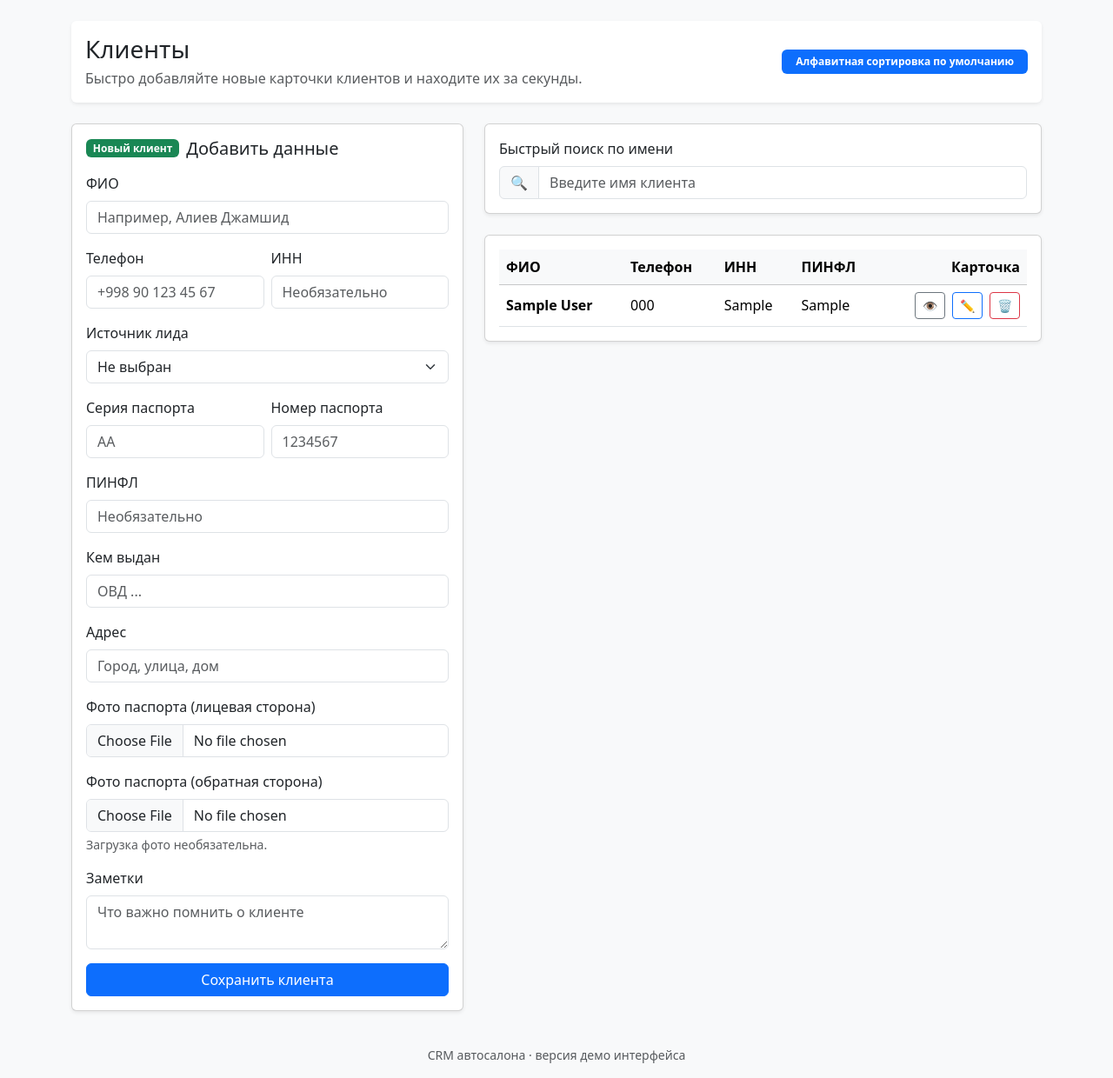
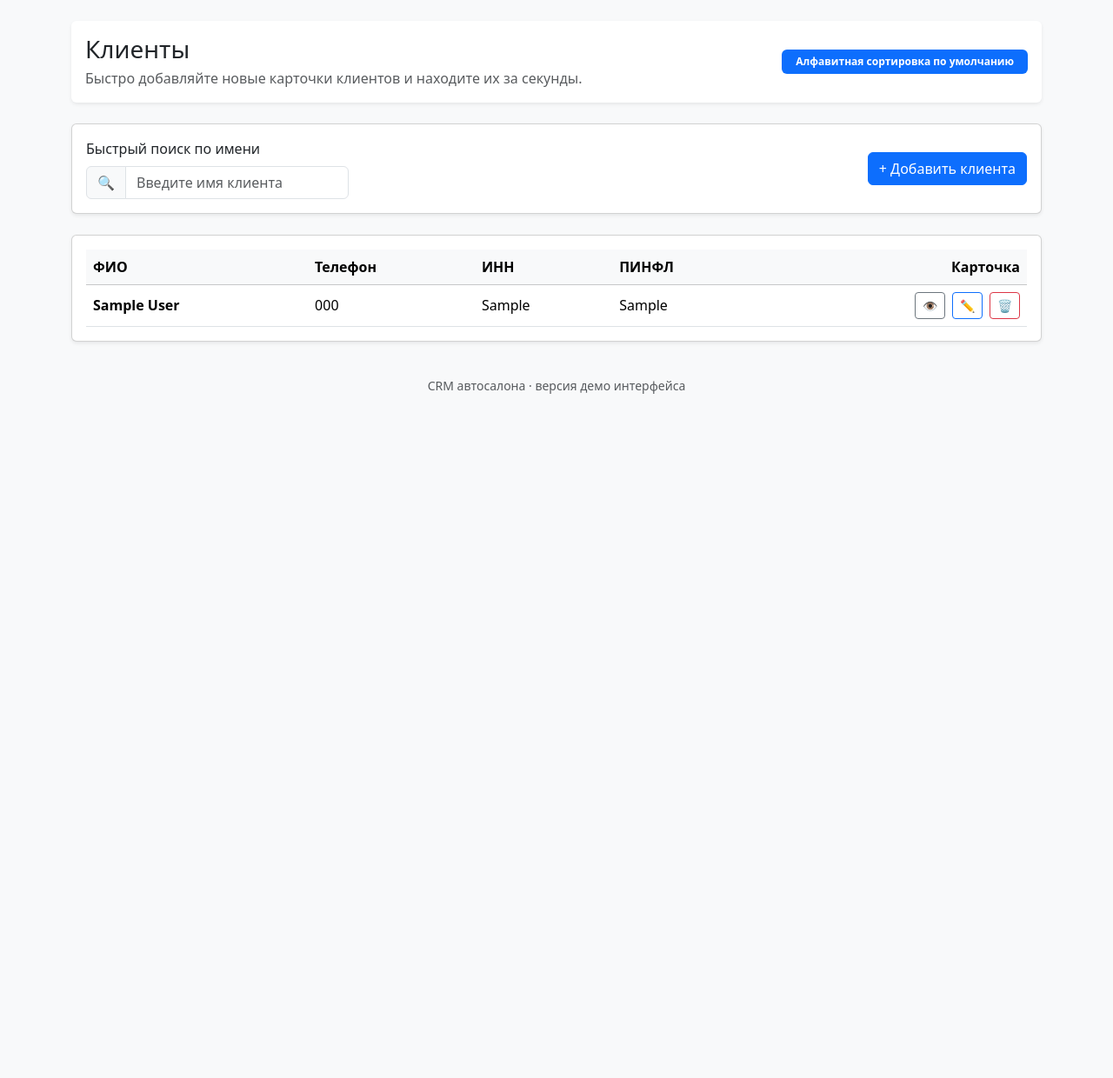
Before and after one commit to Shakhriyor10/major_motors, a Django app: page /customers/ in a window 1280 px wide. Shown: the part 82-1322 px from the top of the page at 87% size. After the commit the page ends 535 px from the top, so only its background shows below. Run offline with Django 3.2, Linux system fonts and the light colour scheme; tables that the repository leaves empty hold one stand-in row (values such as "Sample post"); some libraries are stand-ins or nearby versions.

Commit message:
Move customer creation into modal

```diff
--- a/templates/crm/customers.html
+++ b/templates/crm/customers.html
@@ -15,83 +15,10 @@
     </div>
   </div>
 
-  <div class="row g-4">
-    <div class="col-lg-5">
-      <div class="card shadow-sm h-100">
-        <div class="card-body">
-          <div class="d-flex align-items-center gap-2 mb-3">
-            <span class="badge text-bg-success">Новый клиент</span>
-            <h2 class="h5 mb-0">Добавить данные</h2>
-          </div>
-          <form method="post" enctype="multipart/form-data" class="vstack gap-3">
-            {% csrf_token %}
-            <div>
-              <label class="form-label">ФИО</label>
-              <input type="text" name="full_name" class="form-control" required placeholder="Например, Алиев Джамшид" />
-            </div>
-            <div class="row g-2">
-              <div class="col-md-6">
-                <label class="form-label">Телефон</label>
-                <input type="tel" name="phone" class="form-control" required placeholder="+998 90 123 45 67" />
-              </div>
-              <div class="col-md-6">
-                <label class="form-label">ИНН</label>
-                <input type="text" name="inn" class="form-control" placeholder="Необязательно" />
-              </div>
-            </div>
-            <div>
-              <label class="form-label">Источник лида</label>
-              <select name="lead_source" class="form-select">
-                <option value="">Не выбран</option>
-                {% for source in lead_sources %}
-                  <option value="{{ source.id }}">{{ source.name }}</option>
-                {% endfor %}
-              </select>
-            </div>
-            <div class="row g-2">
-              <div class="col-md-6">
-                <label class="form-label">Серия паспорта</label>
-                <input type="text" name="passport_series" class="form-control" placeholder="AA" />
-              </div>
-              <div class="col-md-6">
-                <label class="form-label">Номер паспорта</label>
-                <input type="text" name="passport_number" class="form-control" placeholder="1234567" />
-              </div>
-            </div>
-            <div>
-              <label class="form-label">ПИНФЛ</label>
-              <input type="text" name="pinfl" class="form-control" placeholder="Необязательно" />
-            </div>
-            <div>
-              <label class="form-label">Кем выдан</label>
-              <input type="text" name="passport_issued_by" class="form-control" placeholder="ОВД ... " />
-            </div>
-            <div>
-              <label class="form-label">Адрес</label>
-              <input type="text" name="address" class="form-control" placeholder="Город, улица, дом" />
-            </div>
-            <div>
-              <label class="form-label">Фото паспорта (лицевая сторона)</label>
-              <input type="file" name="passport_front" class="form-control" accept="image/*" />
-            </div>
-            <div>
-              <label class="form-label">Фото паспорта (обратная сторона)</label>
-              <input type="file" name="passport_back" class="form-control" accept="image/*" />
-              <div class="form-text">Загрузка фото необязательна.</div>
-            </div>
-            <div>
-              <label class="form-label">Заметки</label>
-              <textarea name="notes" class="form-control" rows="2" placeholder="Что важно помнить о клиенте"></textarea>
-            </div>
-            <button type="submit" class="btn btn-primary w-100">Сохранить клиента</button>
-          </form>
-        </div>
-      </div>
-    </div>
-
-    <div class="col-lg-7">
   <div class="card shadow-sm mb-4">
     <div class="card-body">
+      <div class="d-flex flex-wrap align-items-center justify-content-between gap-3">
+        <div>
           <label class="form-label">Быстрый поиск по имени</label>
           <div class="input-group">
             <span class="input-group-text">🔍</span>
@@ -103,6 +30,11 @@
               value="{{ search_query }}"
               autocomplete="off"
             />
+          </div>
+        </div>
+        <button type="button" class="btn btn-primary" data-bs-toggle="modal" data-bs-target="#customerCreateModal">
+          + Добавить клиента
+        </button>
       </div>
     </div>
   </div>
@@ -181,8 +113,6 @@
             {% endfor %}
           </tbody>
         </table>
-          </div>
-        </div>
       </div>
     </div>
   </div>
@@ -322,6 +252,84 @@
     </div>
   </div>
 
+  <div class="modal fade" id="customerCreateModal" tabindex="-1" aria-hidden="true">
+    <div class="modal-dialog modal-lg modal-dialog-scrollable">
+      <div class="modal-content">
+        <div class="modal-header">
+          <h5 class="modal-title">Добавить клиента</h5>
+          <button type="button" class="btn-close" data-bs-dismiss="modal" aria-label="Закрыть"></button>
+        </div>
+        <div class="modal-body">
+          <form id="customerCreateForm" method="post" enctype="multipart/form-data" class="vstack gap-3">
+            {% csrf_token %}
+            <div>
+              <label class="form-label">ФИО</label>
+              <input type="text" name="full_name" class="form-control" required placeholder="Например, Алиев Джамшид" />
+            </div>
+            <div class="row g-2">
+              <div class="col-md-6">
+                <label class="form-label">Телефон</label>
+                <input type="tel" name="phone" class="form-control" required placeholder="+998 90 123 45 67" />
+              </div>
+              <div class="col-md-6">
+                <label class="form-label">ИНН</label>
+                <input type="text" name="inn" class="form-control" placeholder="Необязательно" />
+              </div>
+            </div>
+            <div>
+              <label class="form-label">Источник лида</label>
+              <select name="lead_source" class="form-select">
+                <option value="">Не выбран</option>
+                {% for source in lead_sources %}
+                  <option value="{{ source.id }}">{{ source.name }}</option>
+                {% endfor %}
+              </select>
+            </div>
+            <div class="row g-2">
+              <div class="col-md-6">
+                <label class="form-label">Серия паспорта</label>
+                <input type="text" name="passport_series" class="form-control" placeholder="AA" />
+              </div>
+              <div class="col-md-6">
+                <label class="form-label">Номер паспорта</label>
+                <input type="text" name="passport_number" class="form-control" placeholder="1234567" />
+              </div>
+            </div>
+            <div>
+              <label class="form-label">ПИНФЛ</label>
+              <input type="text" name="pinfl" class="form-control" placeholder="Необязательно" />
+            </div>
+            <div>
+              <label class="form-label">Кем выдан</label>
+              <input type="text" name="passport_issued_by" class="form-control" placeholder="ОВД ... " />
+            </div>
+            <div>
+              <label class="form-label">Адрес</label>
+              <input type="text" name="address" class="form-control" placeholder="Город, улица, дом" />
+            </div>
+            <div>
+              <label class="form-label">Фото паспорта (лицевая сторона)</label>
+              <input type="file" name="passport_front" class="form-control" accept="image/*" />
+            </div>
+            <div>
+              <label class="form-label">Фото паспорта (обратная сторона)</label>
+              <input type="file" name="passport_back" class="form-control" accept="image/*" />
+              <div class="form-text">Загрузка фото необязательна.</div>
+            </div>
+            <div>
+              <label class="form-label">Заметки</label>
+              <textarea name="notes" class="form-control" rows="2" placeholder="Что важно помнить о клиенте"></textarea>
+            </div>
+          </form>
+        </div>
+        <div class="modal-footer">
+          <button type="button" class="btn btn-outline-secondary" data-bs-dismiss="modal">Отмена</button>
+          <button type="submit" form="customerCreateForm" class="btn btn-primary">Сохранить клиента</button>
+        </div>
+      </div>
+    </div>
+  </div>
+
   <script>
     const searchInput = document.getElementById('customerSearch');
     const tableBody = document.getElementById('customersTableBody');
```
Lines whose indentation alone changed are shown as unchanged.
